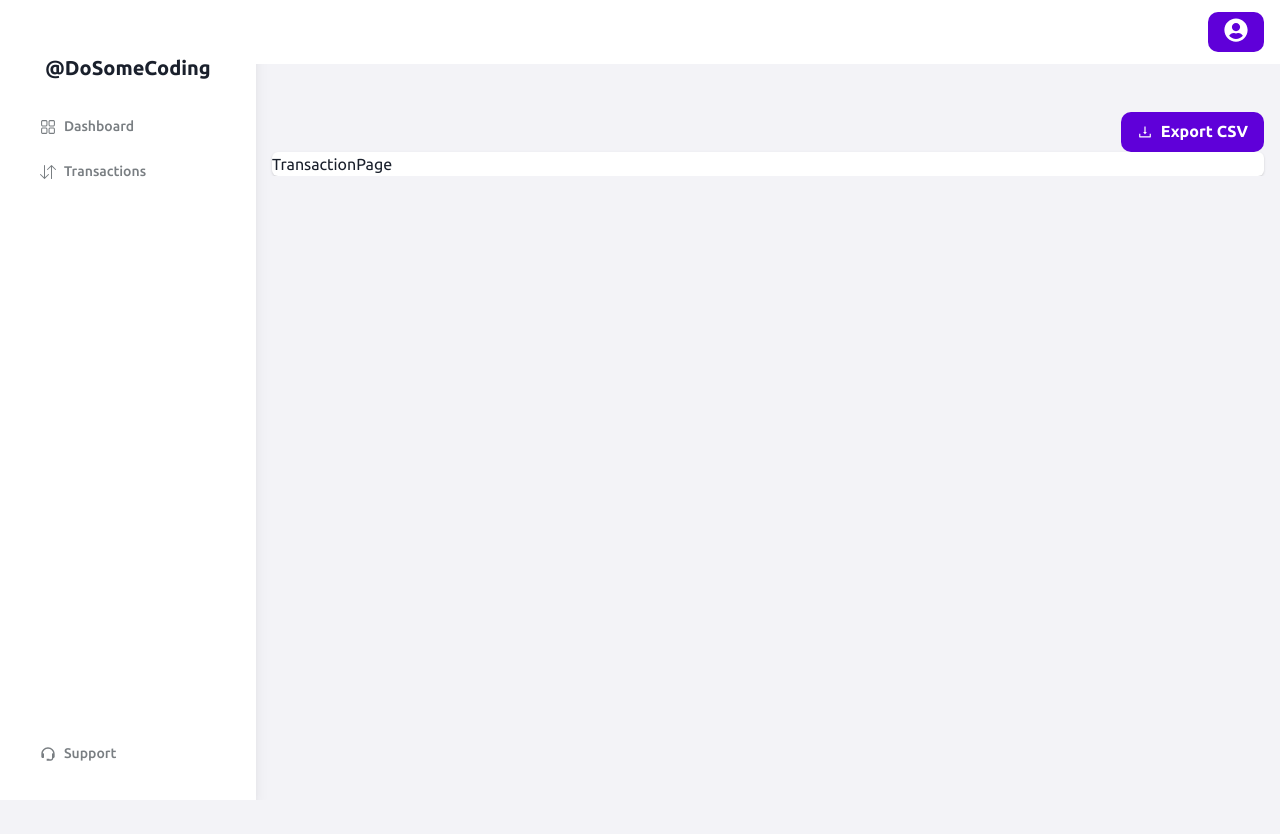
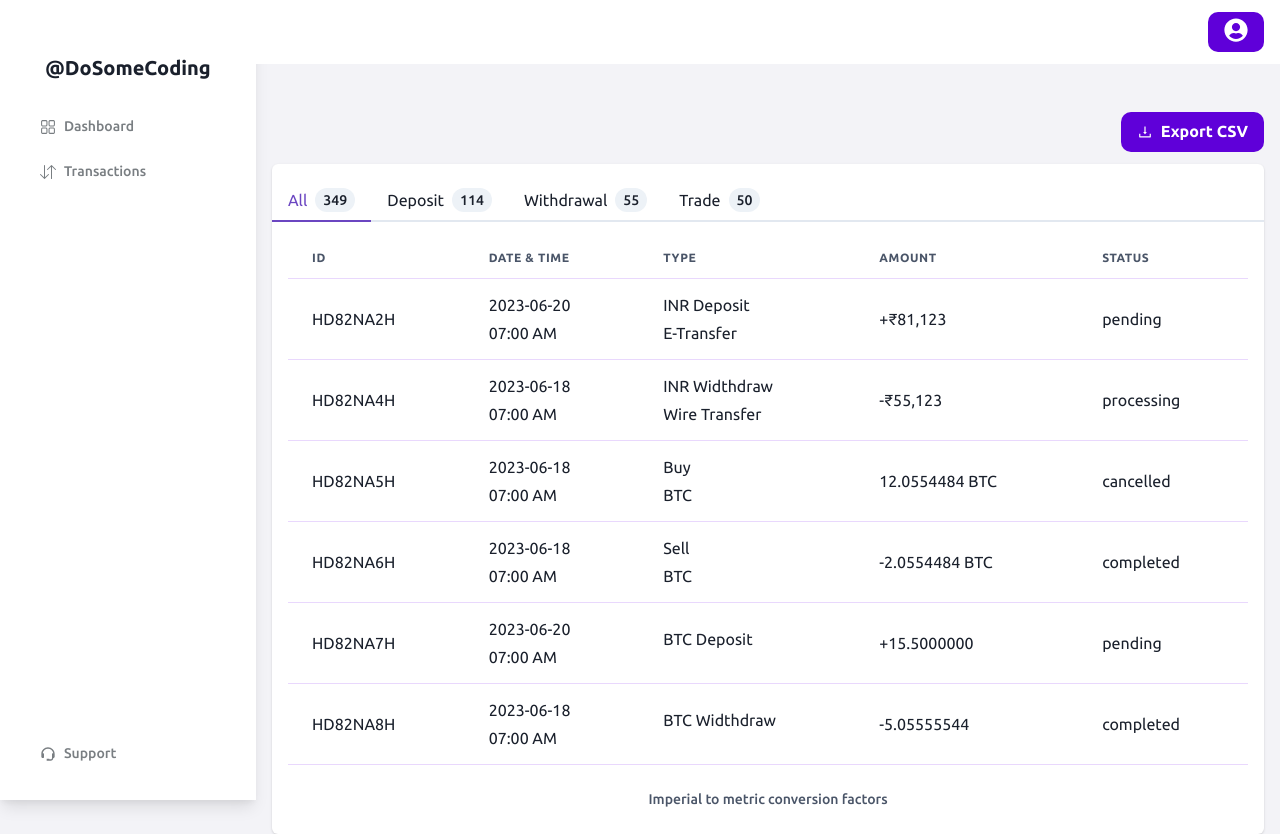
Before and after one commit to vaishnavwalke/React-Crypto-Dashboard, a React (Vite) app: page /transactions in a window 1280 px wide. Before the commit the page ends 800 px from the top, so only its background shows below. Built offline with nearby package versions, Linux system fonts and the light colour scheme.

Commit message:
transaction page added

```diff
--- a/src/pages/Transaction/Transaction.jsx
+++ b/src/pages/Transaction/Transaction.jsx
@@ -4,14 +4,52 @@ import { Button } from "@chakra-ui/react";
 import { Flex } from "@chakra-ui/react";
 import { AiOutlineDownload } from "react-icons/ai";
 import { Icon } from "@chakra-ui/react";
+import { Tabs } from "@chakra-ui/react";
+import { Tab, TabList } from "@chakra-ui/react";
+import { TabPanels } from "@chakra-ui/react";
+import { TabPanel } from "@chakra-ui/react";
+import { Tag } from "@chakra-ui/react";
+import TransactionTable from "./components/TransactionTable";
 //transaction
 const TransactionPage = () => {
+  const tabs = [
+    { name: "All", count: 349 },
+    { name: "Deposit", count: 114 },
+    { name: "Withdrawal", count: 55 },
+    { name: "Trade", count: 50 },
+  ];
+
   return (
     <DashboardLayout>
-      <Flex justify="end" mt="6">
+      <Flex justify="end" mt="6" mb="3">
         <Button leftIcon={<Icon as={AiOutlineDownload} />}>Export CSV</Button>
       </Flex>
-      <Card>TransactionPage</Card>
+      <Card>
+        <Tabs>
+          <TabList pt="4">
+            {tabs.map((tab) => (
+              <Tab key={tab.name} display="flex" gap="2">
+                {tab.name}{" "}
+                <Tag colorScheme="gray" borderRadius="full">
+                  {tab.count}
+                </Tag>
+              </Tab>
+            ))}
+          </TabList>
+
+          <TabPanels>
+            <TabPanel>
+              <TransactionTable />
+            </TabPanel>
+            <TabPanel>
+              <p>two!</p>
+            </TabPanel>
+            <TabPanel>
+              <p>three!</p>
+            </TabPanel>
+          </TabPanels>
+        </Tabs>
+      </Card>
     </DashboardLayout>
   );
 };
--- /dev/null
+++ b/src/pages/Transaction/components/TransactionTable.jsx
@@ -0,0 +1,122 @@
+import React from "react";
+import {
+  Table,
+  Thead,
+  Tbody,
+  Tfoot,
+  Tr,
+  Th,
+  Td,
+  TableCaption,
+  TableContainer,
+} from "@chakra-ui/react";
+import { Stack } from "@chakra-ui/react";
+import { Text } from "@chakra-ui/react";
+const TransactionTable = () => {
+  const tableData = [
+    {
+      id: "HD82NA2H",
+      date: "2023-06-20",
+      time: "07:00 AM",
+      type: {
+        name: "INR Deposit",
+        tag: "E-Transfer",
+      },
+      amount: "+₹81,123",
+      status: "pending",
+    },
+    {
+      id: "HD82NA4H",
+      date: "2023-06-18",
+      time: "07:00 AM",
+      type: {
+        name: "INR Widthdraw",
+        tag: "Wire Transfer",
+      },
+      amount: "-₹55,123",
+      status: "processing",
+    },
+    {
+      id: "HD82NA5H",
+      date: "2023-06-18",
+      time: "07:00 AM",
+      type: {
+        name: "Buy",
+        tag: "BTC",
+      },
+      amount: "12.0554484 BTC",
+      status: "cancelled",
+    },
+    {
+      id: "HD82NA6H",
+      date: "2023-06-18",
+      time: "07:00 AM",
+      type: {
+        name: "Sell",
+        tag: "BTC",
+      },
+      amount: "-2.0554484 BTC",
+      status: "completed",
+    },
+    {
+      id: "HD82NA7H",
+      date: "2023-06-20",
+      time: "07:00 AM",
+      type: {
+        name: "BTC Deposit",
+      },
+      amount: "+15.5000000",
+      status: "pending",
+    },
+    {
+      id: "HD82NA8H",
+      date: "2023-06-18",
+      time: "07:00 AM",
+      type: {
+        name: "BTC Widthdraw",
+      },
+      amount: "-5.05555544",
+      status: "completed",
+    },
+  ];
+
+  return (
+    <TableContainer>
+      <Table variant="simple">
+        <TableCaption>Imperial to metric conversion factors</TableCaption>
+        <Thead>
+          <Tr>
+            <Th>ID</Th>
+            <Th>Date & Time</Th>
+            <Th>Type</Th>
+            <Th>Amount</Th>
+            <Th>Status</Th>
+          </Tr>
+        </Thead>
+        <Tbody>
+          {tableData.map((data) => (
+            <Tr key={data.id}>
+              <Td>{data.id}</Td>
+              <Td>
+                <Stack>
+                  <Text>{data.date}</Text>
+                  <Text>{data.time}</Text>
+                </Stack>
+              </Td>
+              <Td>
+                <Stack>
+                  <Text>{data.type.name}</Text>
+                  <Text>{data.type.tag}</Text>
+                </Stack>
+              </Td>
+              <Td>{data.amount}</Td>
+              <Td>{data.status}</Td>
+            </Tr>
+          ))}
+        </Tbody>
+      </Table>
+    </TableContainer>
+  );
+};
+
+export default TransactionTable;
```
